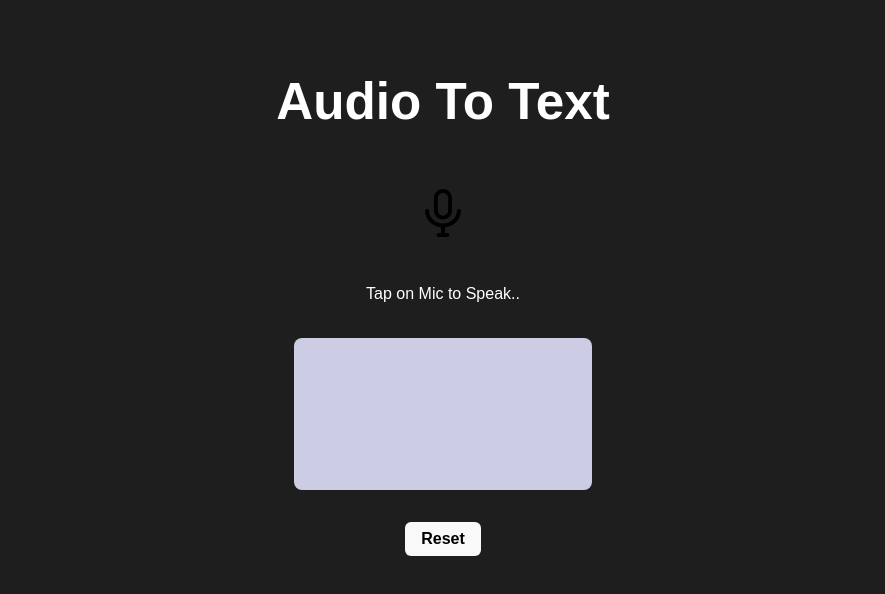
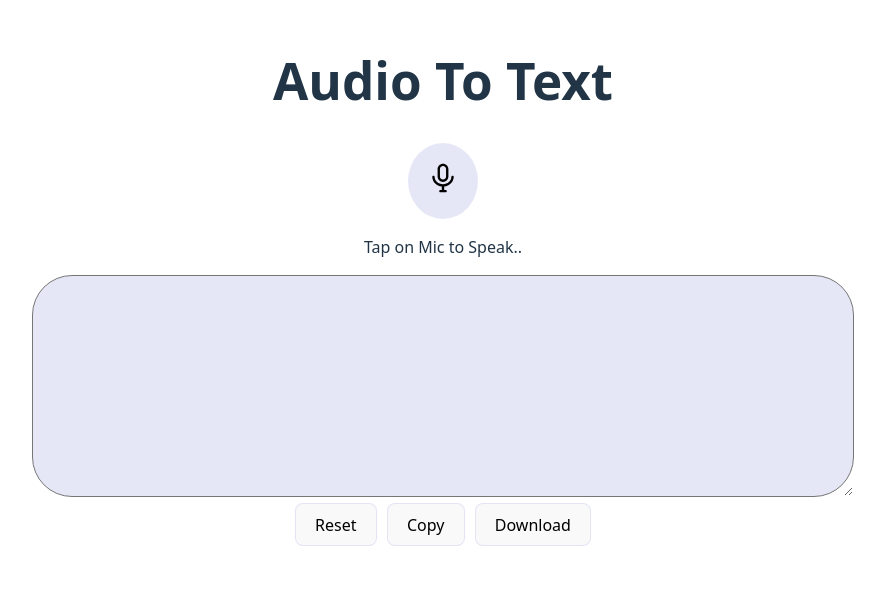
Before and after one commit to mdyasir1/journal-app, a React (Vite) app: page / in a window 1280 px wide. Shown: the part 118-712 px from the top of the page, without its empty margins (197-1082 px from the left). Built offline with nearby package versions, Linux system fonts and the light colour scheme.

Commit message:
code updated again

```diff
--- a/src/App.css
+++ b/src/App.css
@@ -41,7 +41,7 @@
   color: #888;
 }
 
-/* #buttonImg {
+#buttonImg {
   background-color: #d9dbf4aa;
   border-radius: 100%;
 }
@@ -63,65 +63,12 @@
   padding: 10px 10px;
   overflow: auto;
 }
-#reset-btn {
+.reset-btn {
   border-color: #d9dbf4aa;
-} */
-
-body {
-  background-color: #1e1e1e;
-  color: white;
-  font-family: Arial, sans-serif;
-  padding: 1rem;
-  margin: 0;
 }
 
-.container {
+.btn-group{
   display: flex;
-  flex-direction: column;
-  align-items: center;
-  gap: 1rem;
+  gap: 10px;
+  justify-content: center;
 }
-
-#buttonImg {
-  background: transparent;
-  border: none;
-  cursor: pointer;
-}
-
-#micImg {
-  width: 50px;
-  height: 50px;
-}
-
-#p-text {
-  background-color: #cccce5;
-  color: #000;
-  border: none;
-  border-radius: 8px;
-  padding: 1rem;
-  width: 80%;
-  max-width: 600px;
-  resize: none;
-}
-
-#error {
-  color: red;
-}
-
-.btn-group {
-  display: flex;
-  gap: 1rem;
-  margin-top: 1rem;
-}
-
-button {
-  padding: 0.5rem 1rem;
-  font-weight: bold;
-  cursor: pointer;
-  border-radius: 6px;
-  border: none;
-}
-
-#error {
-  color: red;
-}
--- a/src/Project.tsx
+++ b/src/Project.tsx
@@ -176,12 +176,12 @@ function AudioToText() {
           {error && <p className="error">{error}</p>}
 
           <div className="btn-group">
-            <button id="reset-btn" onClick={resetHandler}>
+            <button className="reset-btn" onClick={resetHandler}>
               Reset
             </button>
             {/* Optional: Uncomment to enable these */}
-            {/* <button onClick={copyToClipboard}>Copy</button>
-            <button onClick={downloadText}>Download</button> */}
+            <button className="reset-btn" onClick={copyToClipboard}>Copy</button>
+            <button className="reset-btn" onClick={downloadText}>Download</button>
           </div>
         </>
       )}
```
